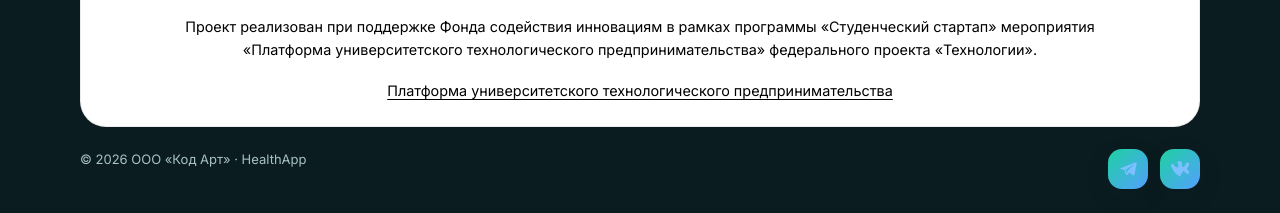
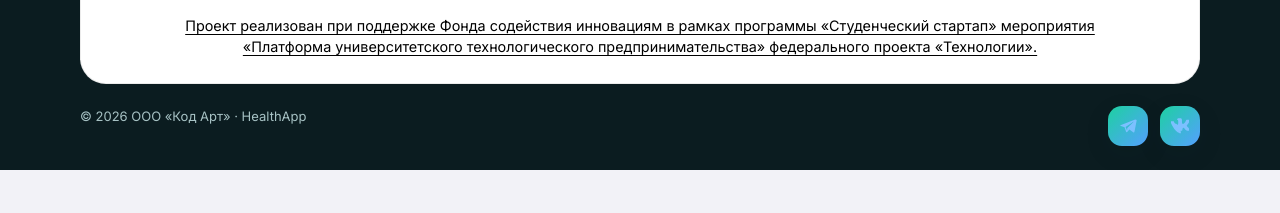
Before and after one commit to S1nuso1d/HealthApp, a plain HTML site: page docs/index.html in a window 1280 px wide. Shown: the part 11117-11330 px from the top of the page. After the commit the page ends 11287 px from the top, so only its background shows below. Drawn offline with Linux system fonts and the light colour scheme.

Commit message:
Make full support statement the platform link

```diff
--- a/docs/index.html
+++ b/docs/index.html
@@ -459,11 +459,8 @@
           </a>
         </div>
         <p class="support-attribution">
-          Проект реализован при поддержке Фонда содействия инновациям в рамках программы «Студенческий стартап» мероприятия «Платформа университетского технологического предпринимательства» федерального проекта «Технологии».
+          <a class="support-link" href="https://univertechpred.ru/" target="_blank" rel="noopener noreferrer">Проект реализован при поддержке Фонда содействия инновациям в рамках программы «Студенческий стартап» мероприятия «Платформа университетского технологического предпринимательства» федерального проекта «Технологии».</a>
         </p>
-        <a class="support-link" href="https://univertechpred.ru/" target="_blank" rel="noopener noreferrer">
-          Платформа университетского технологического предпринимательства
-        </a>
       </div>
       <div class="footer-bottom">
         <span>© 2026 ООО «Код Арт» · HealthApp</span>
```
